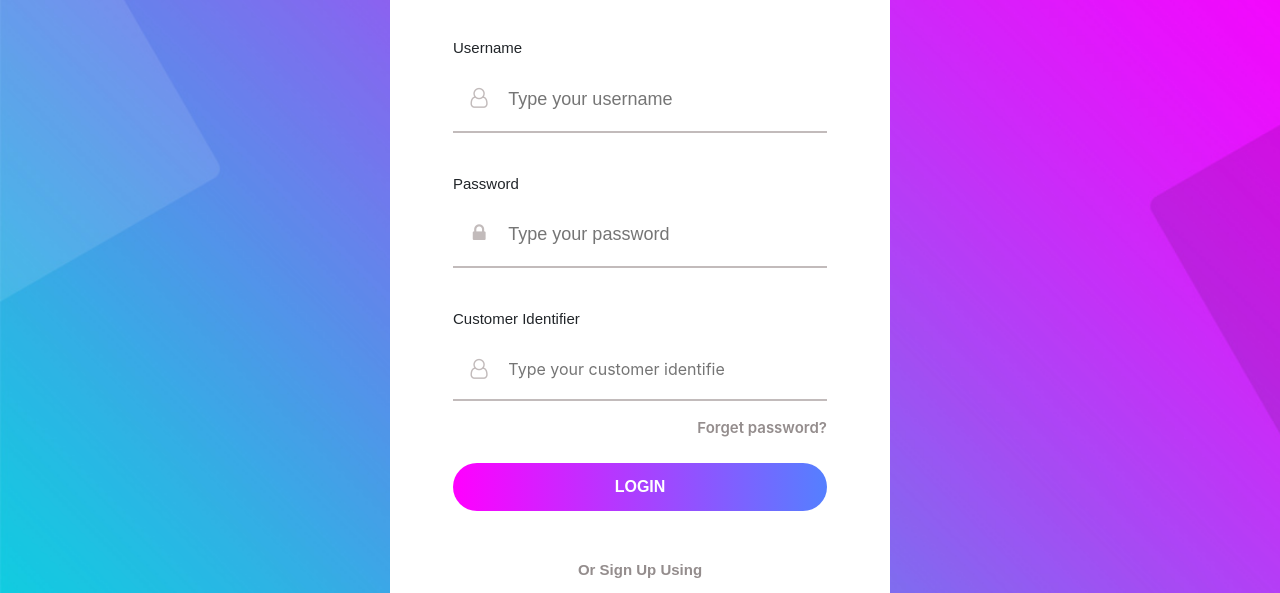
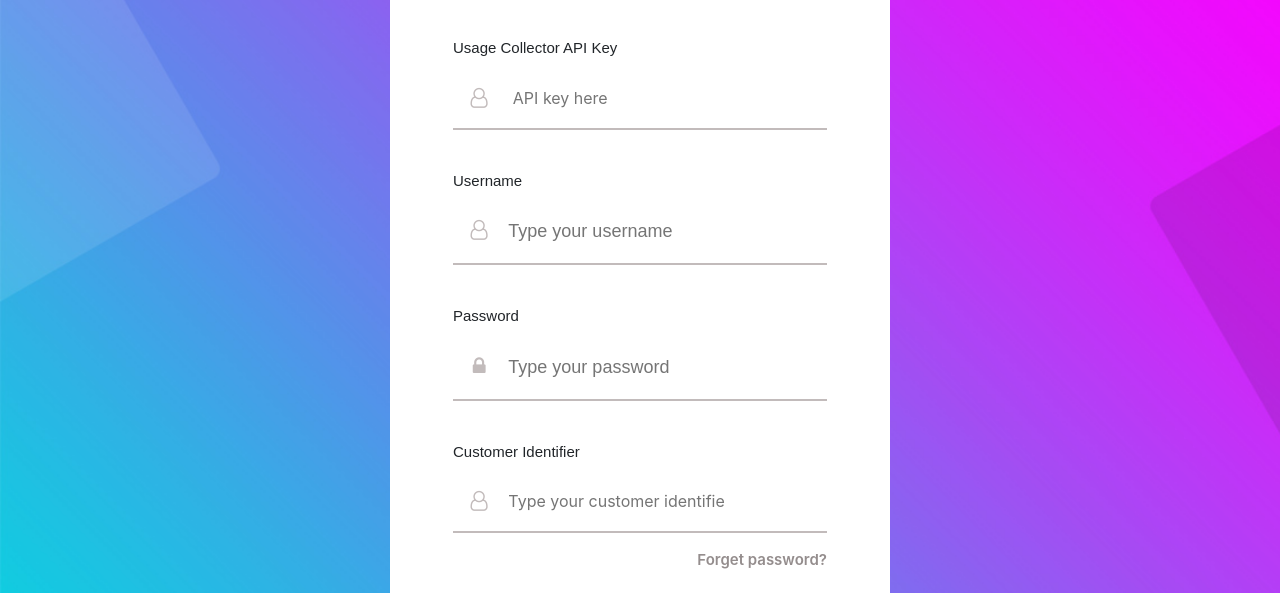
Before and after one commit to moli-debugger/sample-website-usage-v2, a plain HTML site: page index.html in a window 1280 px wide. Shown: the part 135-728 px from the top of the page. Drawn offline with nearby package versions, Linux system fonts and the light colour scheme.

Commit message:
added apikey as input filed to avoid dev dependancy

```diff
--- a/JS_files/login-form.js
+++ b/JS_files/login-form.js
@@ -23,6 +23,7 @@ $(document).ready(function () {
         $(".form").css("height", "135vh")
     })
     $(".login-button").click(function () {
+        var apiKey = $(".input-4").val();
         var name = $(".input-1").val();
         var identifier = $(".input-3").val();
         var check = /^[A-Za-z0-9._%+-]+@[A-Za-z0-9.-]+\.[A-Za-z]{2,4}$/;
@@ -56,6 +57,7 @@ $(document).ready(function () {
         else { $(".hide-1").text(""); }
         localStorage.setItem("userId", name);
         localStorage.setItem("identifier",identifier)
+        localStorage.setItem('apiKey', apiKey);
     })
     //pass for login
     //for sign-up btn
--- a/index.html
+++ b/index.html
@@ -16,6 +16,21 @@
                                                             <!--change after click on sign up-->
                 <p class="text-center login-heading hide-me">login</p>
                 <div class="container hide-me">
+                    <div class="row">
+                        <div class="col mt-4 pl-5 pr-5">
+                            <p class="username">Usage collector API key</p>
+                            <div class="row mt-4">
+                                <div class="col-2 text-center pt-1 pr-0">
+                                    <i class="fa fa-user-o" aria-hidden="true" id="user"></i>
+                                </div>
+                                <div class="col-10 pl-0">
+                                    <input type="text" placeholder=" API key here" class='input-4'>
+                                </div>
+                            </div>
+                            <hr class="hr-1">
+                            <div class="hide"></div>
+                        </div>
+                    </div>
                     <div class="row">
                         <div class="col mt-4 pl-5 pr-5">
                             <p class="username">username</p>
```
Also changed, not shown: JS_files/usage-collector.js (+1 -1 lines), login-form.html (+15 -0 lines).
